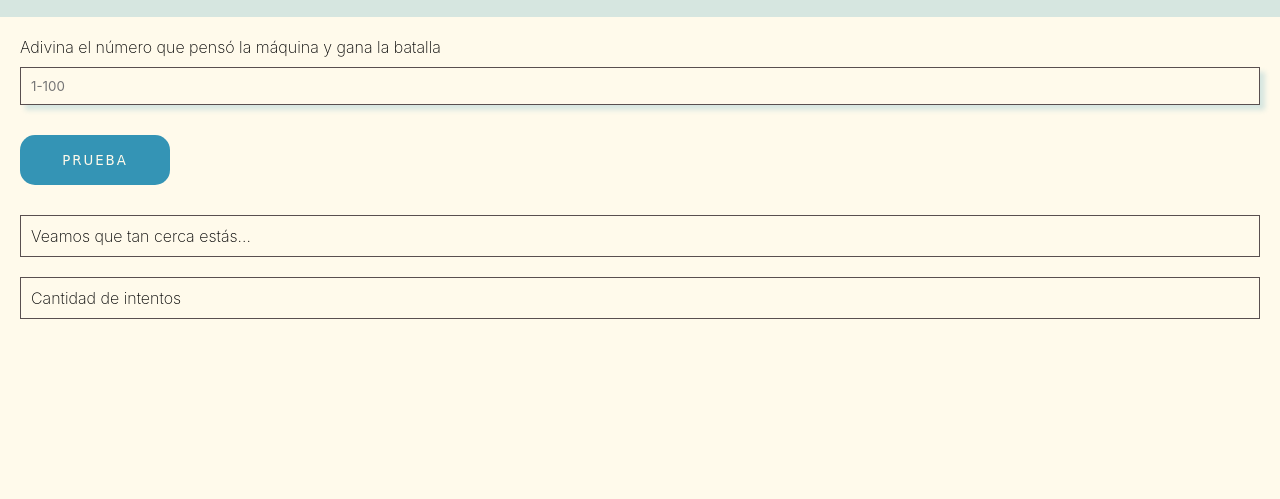
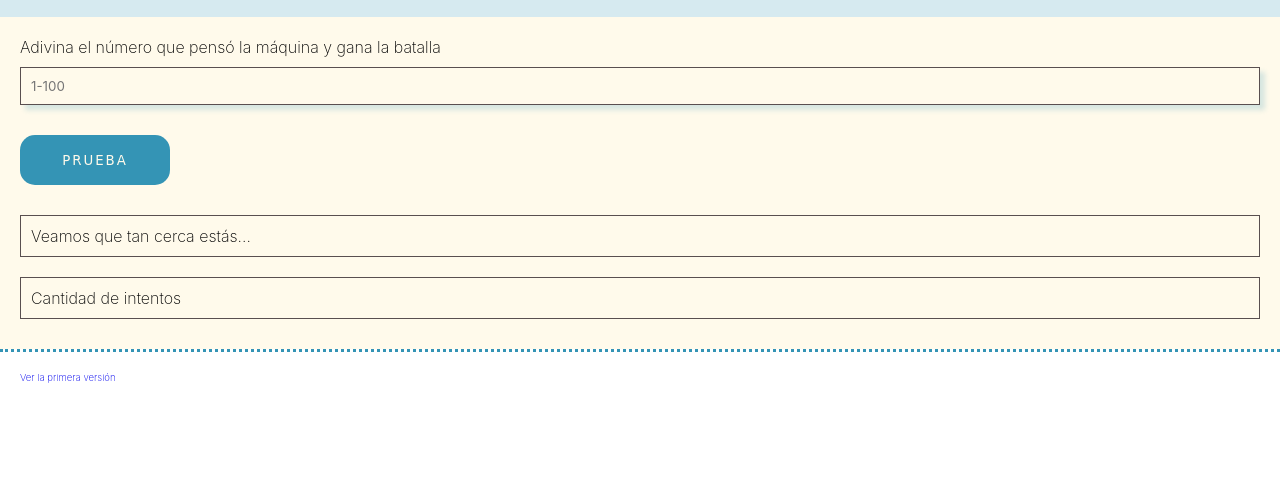
Before and after one commit to Adalab/modulo-2-evaluacion-intermedia-silviaespanagil, a website: page src/html/index.html in a window 1280 px wide. Shown: the part 397-896 px from the top of the page. Before the commit the page ends 800 px from the top, so only its background shows below. Drawn offline with nearby package versions, Linux system fonts and the light colour scheme; files that its build step writes are made by us from their sources; a web font is replaced by a local one.

Commit message:
add version 2

```diff
--- a/src/html/index.html
+++ b/src/html/index.html
@@ -15,11 +15,18 @@
   </head>
 
   <body class="page">
-    <include
-      src="./partials/header.html"
-      title="Bienvenidos a Adalab"
-    ></include>
-    <include src="./partials/main.html"></include>
+    <header class="header">
+      <include
+        src="./partials/header.html"
+        title="Bienvenidos a Adalab"
+      ></include>
+    </header>
+    <main class="main">
+      <include src="./partials/main.html"></include>
+    </main>
+    <footer class="footer">
+      <include src="./partials/footer.html"></include>
+    </footer>
 
     <script src="./assets/js/main.js"></script>
   </body>
--- /dev/null
+++ b/src/html/partials/footer.html
@@ -0,0 +1,3 @@
+<small class="footer__version"
+  ><a href="./firstVersion.html">Ver la primera versión</a></small
+>
--- a/src/html/partials/header.html
+++ b/src/html/partials/header.html
@@ -1,4 +1,3 @@
-<header class="header">
 <img class="header__img" src="./assets/images/circustent.png" alt="Circus" />
 <div class="header__titleContainer">
   <h2 class="header__titleContainer--adalab">Adalab 2021</h2>
@@ -7,4 +6,3 @@
 <small class="header__prizes"
   ><span class="header__prizes--text">¡Gran premio!</span></small
 >
-</header>
--- a/src/html/partials/main.html
+++ b/src/html/partials/main.html
@@ -1,4 +1,4 @@
-<main class="main">
+
   <section class="main__title">
     <h2 class="main__title--title">Hombre vs.Ordenador</h2>
     <h3 class="main__title--text">La batalla definitiva</h3>
@@ -38,4 +38,3 @@
       </p>
     </div>
   </section>
-</main>
--- a/src/js/firstversion.js
+++ b/src/js/firstversion.js
@@ -1,5 +1,5 @@
 "use strict";
-//cada vez que hace clic se suma un intento
+
 const button = document.querySelector(".js-button");
 const userNumber = document.querySelector(".js-userNumber");
 const clue = document.querySelector(".js-clue");
--- a/src/js/main.js
+++ b/src/js/main.js
@@ -9,12 +9,11 @@ let counterStartV2 = 0;
 const randomNumberV2 = getRandomNumber(100);
 const help = document.querySelector(".js-help");
 const pcNumber = document.querySelector(".js-pcNumber");
-//const hide = document.querySelector(".js-hidden");
+const form = document.querySelector(".js-body");
 
 //funciones
 
 function numberVerification() {
-  const form = document.querySelector(".js-body");
   const number = parseInt(userNumberV2.value);
   if (number > 100 || number < 1) {
     clueV2.innerHTML = "El número debe estar entre 1 y 100";
@@ -42,15 +41,13 @@ function helpButton() {
   }
 }
 
-/*function getRandomNumber(max) {
-  return Math.ceil(Math.random() * max);
-}*/
-
 function helpGiven() {
+  pcNumber.innerHTML = "El número ganador era el " + randomNumberV2;
+  pcNumber.classList.remove("js-numberhidden");
   help.classList.add("js-hidden");
-  pcNumber.classList.remove("js-numberhidden");
-  pcNumber.innerHTML = "El número ganador era el " + randomNumberV2;
+  userNumberV2.classList.add("js-hidden");
   buttonV2.classList.add("js-hidden");
+  form.classList.add(".js-hidden");
 }
 
 function clickButtonHandler() {
--- a/src/scss/layout/_body.scss
+++ b/src/scss/layout/_body.scss
@@ -1,3 +1,5 @@
 .page {
   height: 100vh;
+  background-color: $color-noWhite;
+  overflow: hidden;
 }
--- /dev/null
+++ b/src/scss/layout/_footer.scss
@@ -0,0 +1,17 @@
+.footer {
+  border-top: 3px dotted $color-blue;
+  padding: 20px;
+  display: flex;
+  height: 150px;
+  display: flex;
+
+  &__version {
+    font-weight: 200;
+    font-size: 0.5rem;
+    padding-bottom: 5px;
+    height: 100px;
+    @include tablet() {
+      font-size: 0.6rem;
+    }
+  }
+}
--- a/src/scss/layout/_main.scss
+++ b/src/scss/layout/_main.scss
@@ -1,10 +1,4 @@
-.page {
-  height: 100%;
-  background-color: $color-noWhite;
-}
-
 .main {
-  width: 100%;
   display: flex;
   flex-direction: column;
 
@@ -94,6 +88,7 @@
     flex-direction: column;
     padding: 0 20px 20px 20px;
     background-color: $color-noWhite;
+
     &--clue {
       border: 1px solid $color-darkGrey;
       padding: 10px;
@@ -162,3 +157,6 @@ input:focus {
     color: $color-red;
   }
 }
+.js-answerGiven {
+  text-decoration: line-through;
+}
--- a/src/scss/main.scss
+++ b/src/scss/main.scss
@@ -1,6 +1,6 @@
 @import "core/variables";
 @import "core/reset";
 @import "core/mixins";
-@import "layout/body";
 @import "layout/header";
+@import "layout/footer";
 @import "layout/main";
```
Lines whose indentation alone changed are shown as unchanged.
